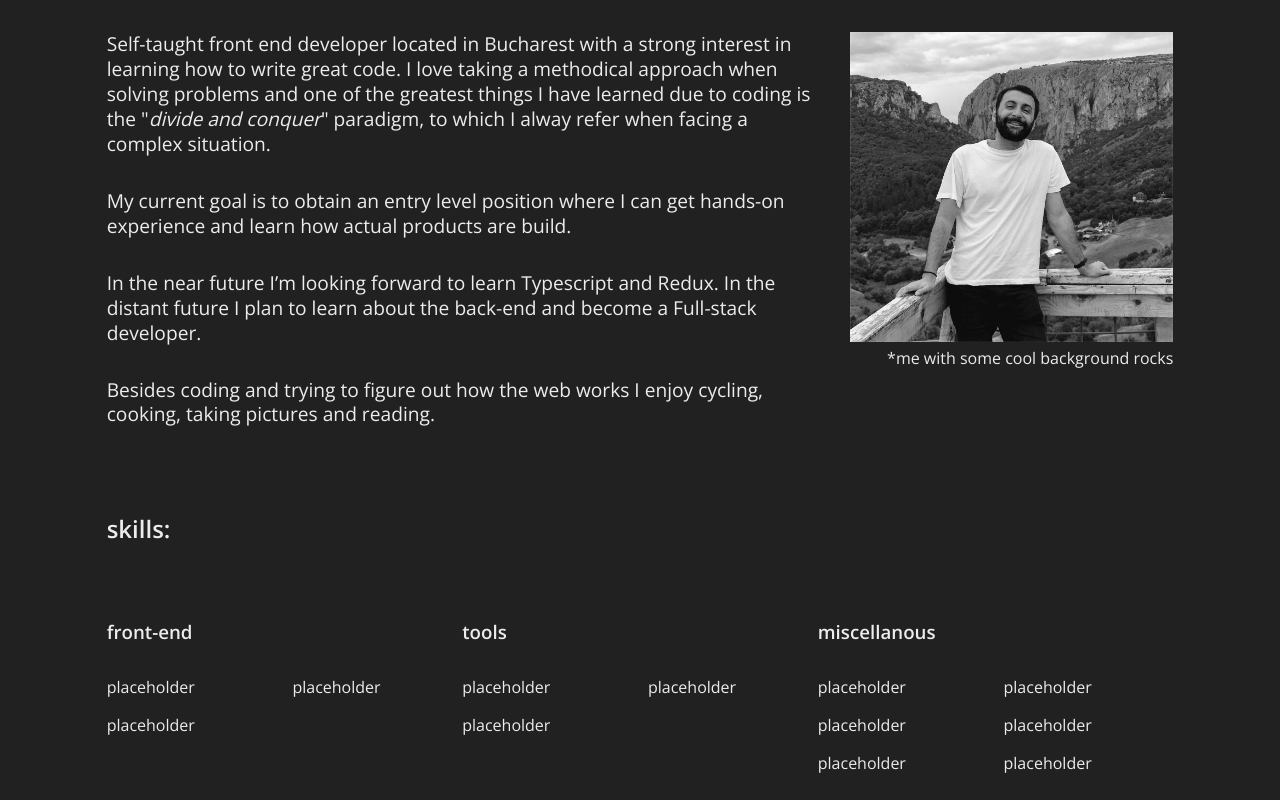
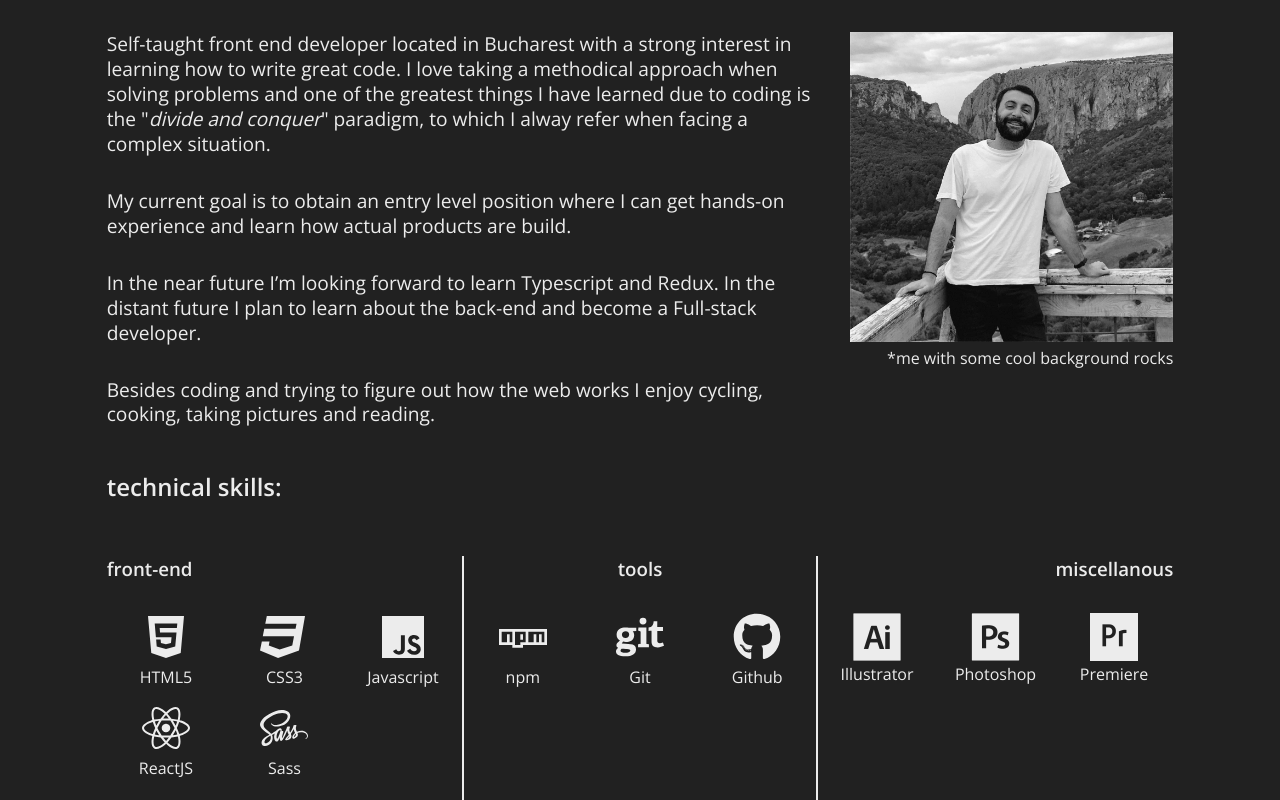
Before and after one commit to hazigabriel/portfolio-page, a React (Create React App) app: page / in a window 1280 px wide. Shown: the part 800-1600 px from the top of the page. Built offline with nearby package versions, Linux system fonts and the light colour scheme.

Commit message:
added  skills&icons in the about section

```diff
--- a/package.json
+++ b/package.json
@@ -8,6 +8,7 @@
     "@testing-library/user-event": "^13.5.0",
     "react": "^17.0.2",
     "react-dom": "^17.0.2",
+    "react-icons": "^4.3.1",
     "react-scripts": "5.0.0",
     "sass": "^1.49.7",
     "web-vitals": "^2.1.4"
@@ -35,5 +36,8 @@
       "last 1 firefox version",
       "last 1 safari version"
     ]
+  },
+  "devDependencies": {
+    "svg-inline-loader": "^0.8.2"
   }
 }
--- a/public/index.html
+++ b/public/index.html
@@ -28,6 +28,7 @@
     <link rel="preconnect" href="https://fonts.gstatic.com" crossorigin>
     <link href="https://fonts.googleapis.com/css2?family=Open+Sans:wght@300;400;600&family=Secular+One&display=swap" rel="stylesheet">
 
+    <link rel="stylesheet" href="https://cdn.jsdelivr.net/gh/devicons/devicon@v2.14.0/devicon.min.css">
     <title>React App</title>
   </head>
   <body>
--- a/src/components/aboutPage/aboutPage.js
+++ b/src/components/aboutPage/aboutPage.js
@@ -1,5 +1,8 @@
 import aboutImage from "../../assets/about-image.jpg";
 import "./aboutPage.scss"
+import { FaHtml5, FaCss3, FaJs, FaReact, FaSass, FaNpm, FaGit, FaGithub } from 'react-icons/fa';
+
+
 function AboutPage() {
 
     return (
@@ -29,34 +32,71 @@ function AboutPage() {
                     </div>
                 </div>
                 <div class="skillsWrapper">
-                    <h2>skills:</h2>
+                    <h2>technical skills:</h2>
                     <div className="frontEndSkills skillWrapper">
                         <div>
                             <h3>front-end</h3>
                             <div className="skillItems">
-                                <p>placeholder</p>
-                                <p>placeholder</p>
-                                <p>placeholder</p>
+                                <div>
+                                    <FaHtml5 />
+                                    <p>HTML5</p>
+                                </div>
+                                <div>
+                                    <FaCss3 />
+                                    <p>CSS3</p>
+                                </div>
+                                <div>
+                                    <FaJs />
+                                    <p>Javascript</p>
+                                </div>
+                                <div>
+                                    <FaReact />
+                                    <p>ReactJS</p>
+                                </div>
+                                <div>
+                                    <FaSass />
+                                    <p>Sass</p>
+                                </div>
+
                             </div>
                         </div>
                     </div>
                     <div className="toolsSkills skillWrapper">
                         <h3>tools</h3>
                         <div className="skillItems">
-                            <p>placeholder</p>
-                            <p>placeholder</p>
-                            <p>placeholder</p>
+                            <div>
+                                <FaNpm />
+                                <p>npm</p>
+                            </div>
+                            <div>
+                                <FaGit />
+                                <p>Git</p>
+                            </div>
+                            <div>
+                                <FaGithub />
+                                <p>Github</p>
+                            </div>
+
+                            {/* FaHtml5, FaCss3, FaJs, FaReact, FaSass, FaNpm, FaGit, FaGithub */}
                         </div>
                     </div>
                     <div className="miscellanousSkills skillWrapper">
                         <h3>miscellanous</h3>
                         <div className="skillItems">
-                            <p>placeholder</p>
-                            <p>placeholder</p>
-                            <p>placeholder</p>
-                            <p>placeholder</p>
-                            <p>placeholder</p>
-                            <p>placeholder</p>
+                            <div>
+                                {/* the adobe suite icons are imported via css using devicon.dev */}
+                                <i class="devicon-illustrator-plain"></i>
+                                <p>Illustrator</p>
+                            </div>
+                            <div>
+                                <i class="devicon-photoshop-plain"></i>
+                                <p>Photoshop</p>
+                            </div>
+                            <div>
+                                <i class="devicon-premierepro-plain"></i>
+                                <p>Premiere</p>
+                            </div>
+
                         </div>
                     </div>
                 </div>
--- a/src/components/aboutPage/aboutPage.scss
+++ b/src/components/aboutPage/aboutPage.scss
@@ -43,16 +43,41 @@
         h2 {
             grid-column: 1/-1;
             margin-bottom: 3rem;
+
         }
         .skillWrapper {
+            &:nth-child(3){
+                text-align: center;
+                border-left: 2px solid $primaryText;
+                border-right: 2px solid $primaryText;
+            }
+            &:nth-child(4) {
+                text-align: right;
+
+            }
             h3 {
                 margin-bottom: 2rem;
             }
+
             .skillItems {
 
                 display: grid;
-                grid-template-columns: 1fr 1fr;
-                gap:1rem
+                grid-template-columns: 1fr 1fr 1fr;
+                 div {
+                    text-align: center;
+                    margin-bottom:1rem;
+                    transition: 0.2s ease;
+                    cursor: pointer;
+                    svg {
+                        font-size: 3rem;
+                    }
+                    i {
+                        font-size: 3rem;
+                    }
+                    &:hover {
+                        color: $accentColor
+                    }
+                }
 
             }
         }
--- a/src/components/landingPage/landingPage.scss
+++ b/src/components/landingPage/landingPage.scss
@@ -6,6 +6,7 @@ html {
 
 .nameColumn {
     display: flex;
+    grid-column: 1/3;
     align-items: center;
     flex-wrap: wrap;
     .nameWrapper {
@@ -20,7 +21,7 @@ html {
             }
 
             .nameItem {
-                transform: translateY(-5rem);
+                transform: translateY(-4rem);
             }
             &:hover .nameItem {
                 transform: translateY(5rem)
```
Also changed, not shown: 1 other file (tests, documents, lock files or other folders).
